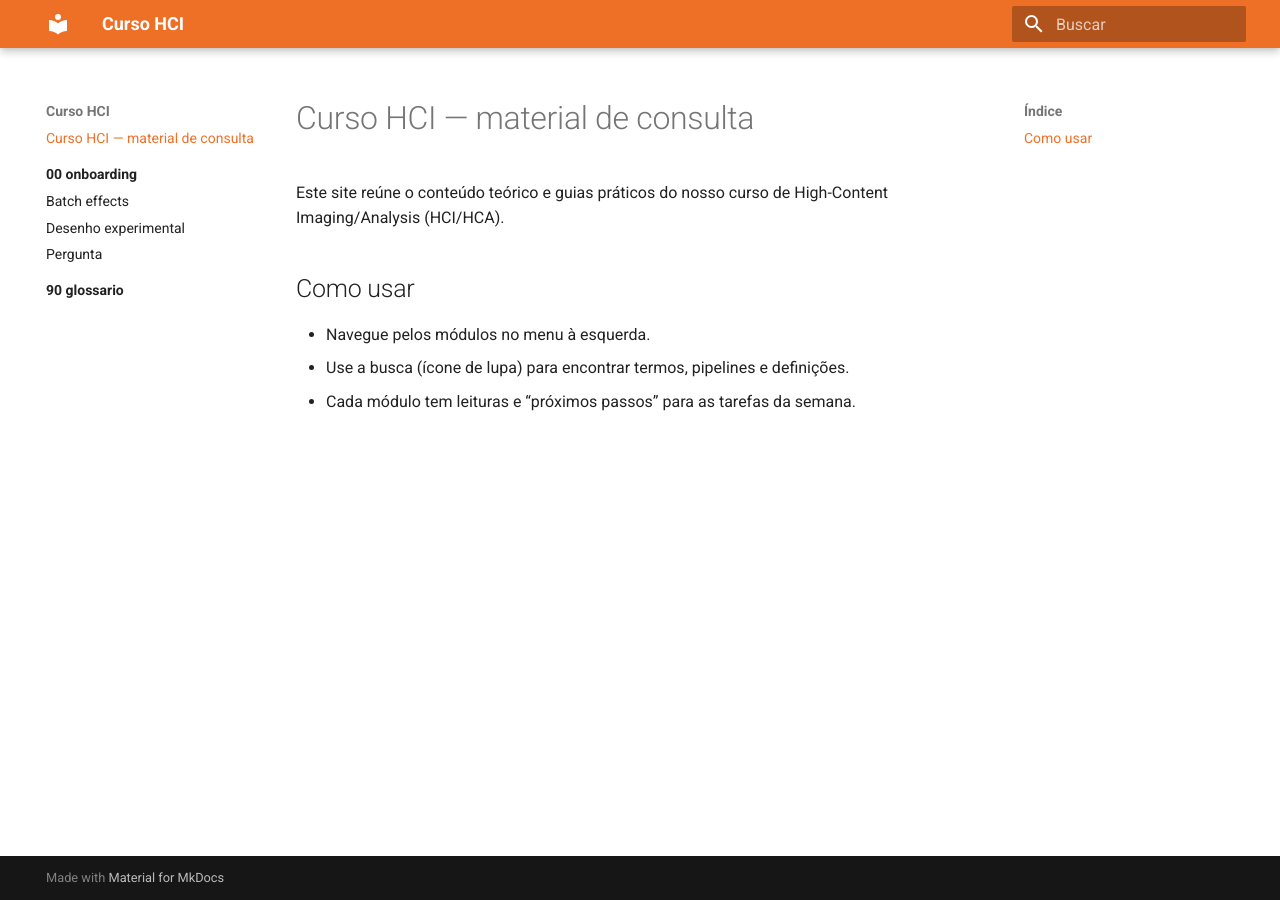
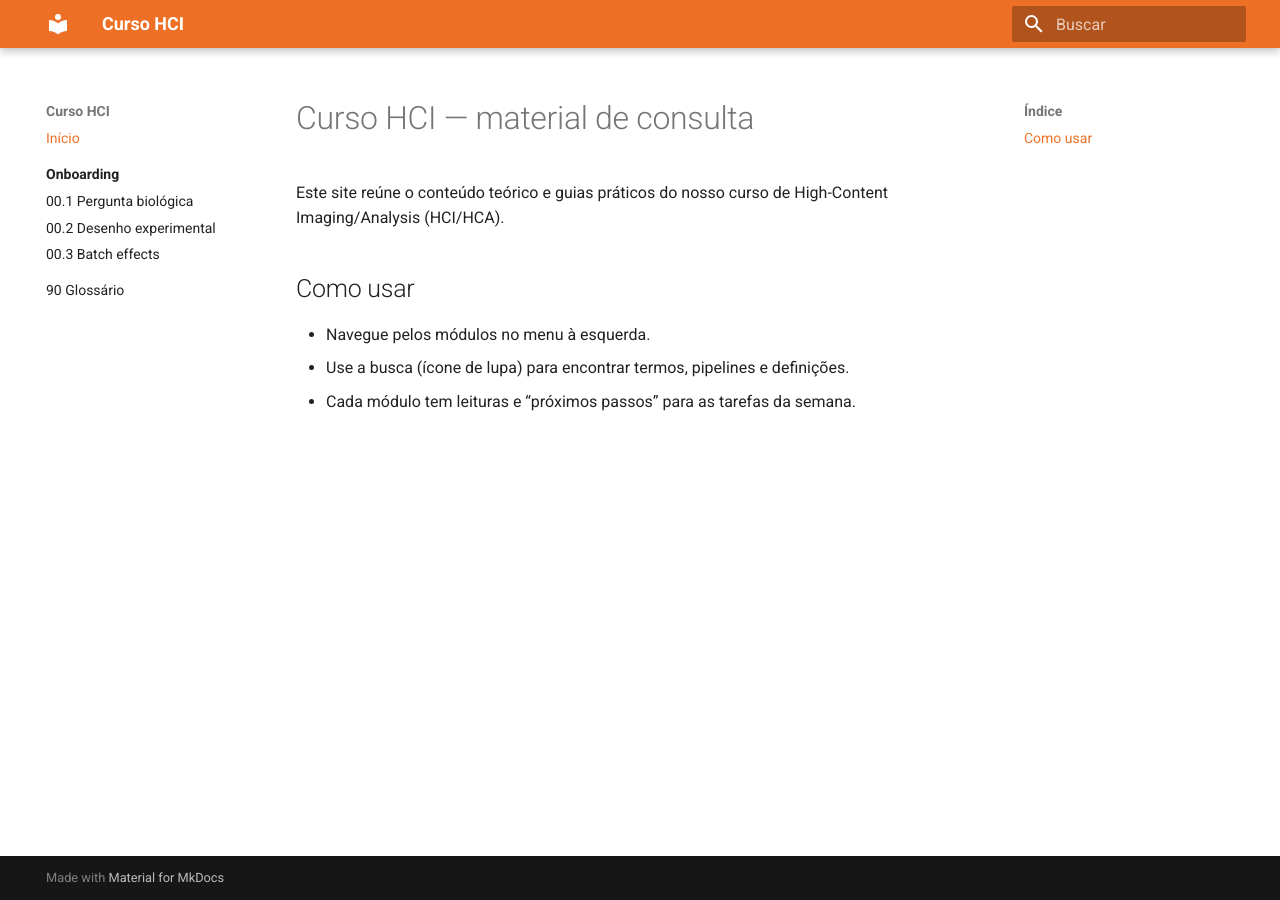
Before and after one commit to labnanocell/curso-hci, an MkDocs documentation site: the page built from docs/index.md, in a window 1280 px wide. Built offline with MkDocs 1.6.1 and Material for MkDocs 9.7.7, drawn with Linux system fonts in a browser that asks for light colours; some of the changed lines change nothing that is shown.

Commit message:
nav: reorder onboarding topics

```diff
--- a/mkdocs.yml
+++ b/mkdocs.yml
@@ -37,3 +37,12 @@ plugins:
 
 extra_css:
   - stylesheets/extra.css
+
+nav:
+  - Início: index.md
+  - Onboarding:
+      - Visão geral: 00-onboarding/index.md
+      - 00.1 Pergunta biológica: 00-onboarding/pergunta/index.md
+      - 00.2 Desenho experimental: 00-onboarding/desenho-experimental/index.md
+      - 00.3 Batch effects: 00-onboarding/batch-effects/index.md
+  - 90 Glossário: 90-glossario/index.md
```
